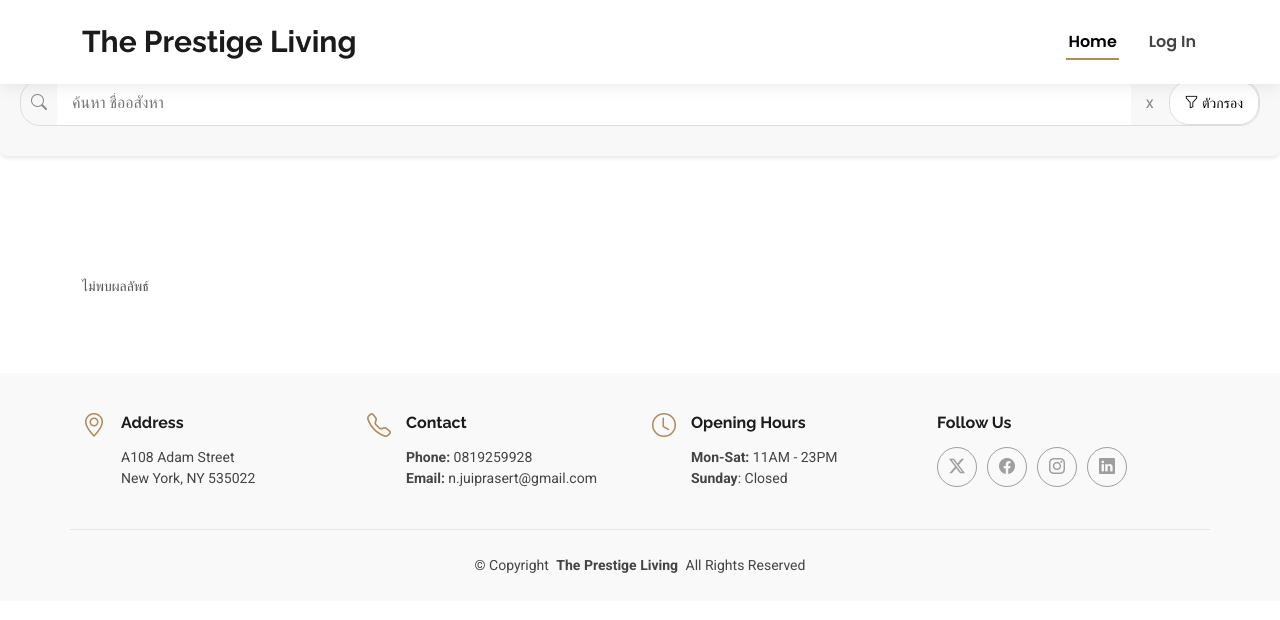
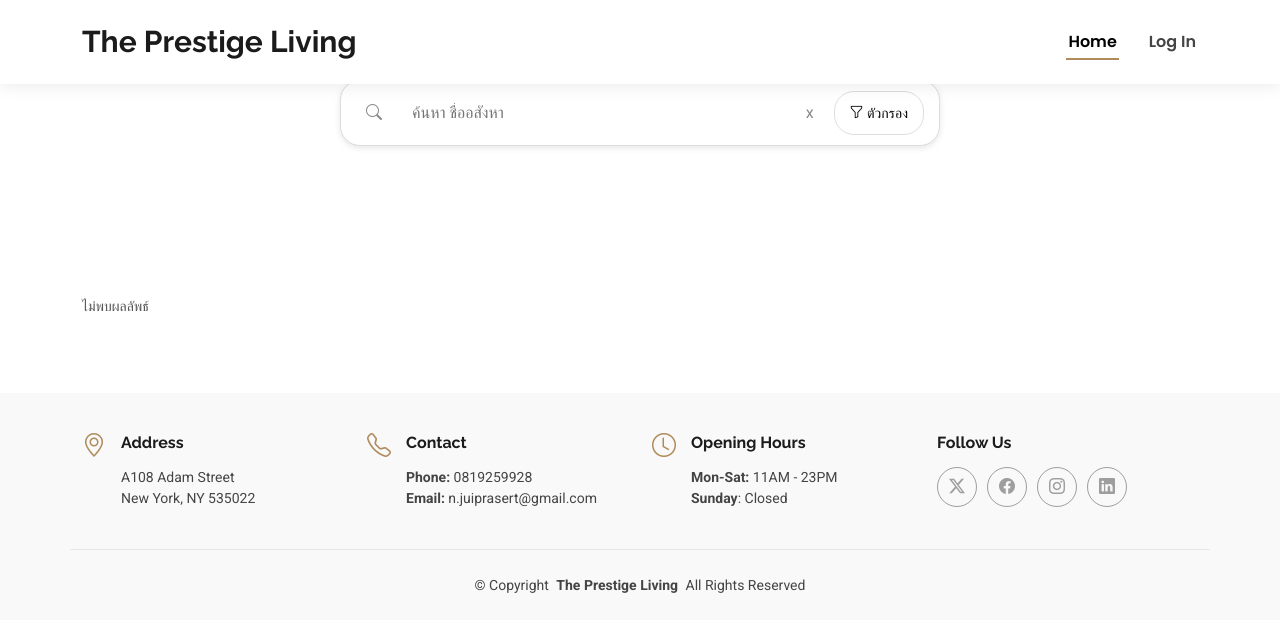
Before and after one commit to junpisaanant/RentHub, a PHP site: page / in a window 1280 px wide. Shown: the top 620 px of the page. Run offline with PHP 8.4, Linux system fonts and the light colour scheme; data that the repository does not hold is empty.

Commit message:
แก้ไขกรอบการค้นหาให้ดูดีขึ้น

```diff
--- a/assets/css/search.css
+++ b/assets/css/search.css
@@ -1,19 +1,21 @@
 .search-bar {
     display: flex;
-    flex-direction: column;
-    padding: 20px;
-    background-color: #f8f8f8; /* หรือสีพื้นหลังที่คุณต้องการ */
-    border-radius: 8px; /* ปรับขนาดความโค้งของมุม */
-    box-shadow: 0 2px 4px rgba(0, 0, 0, 0.1); /* เงา */
-}
+    justify-content: center;  /* จัดให้อยู่กลางในแนวนอน */
+    align-items: center;      /* (ถ้าต้องการจัดกึ่งกลางในแนวตั้งด้วย) */
+    margin: 20px 0;           /* ระยะห่างด้านบน-ล่างตามต้องการ */
+  }
 
-.search-input {
-    display: flex;
-    border: 1px solid #ddd;
-    border-radius: 20px;
-    overflow: hidden;
-    margin-bottom: 10px;
-}
+  .search-input {
+    width: 600px;          /* กำหนดความกว้างตามต้องการ */
+    margin: 0 auto;        /* จัดกึ่งกลางแนวนอน */
+    padding: 10px 15px;     /* เพิ่ม padding เพื่อให้เนื้อหามีพื้นที่ห่างจากกรอบ */
+    border: 2px solid #b08b5b;  /* กำหนดกรอบด้วยสีธีม (เปลี่ยนเป็นสีที่ต้องการ) */
+    border-radius: 8px;    /* ทำให้มุมโค้งมน */
+    box-shadow: 0 2px 6px rgba(0,0,0,0.1);  /* เพิ่มเงาเล็กน้อย */
+    display: flex;         /* ถ้าต้องการจัดวางภายในเป็น flex */
+    gap: 5px;              /* ระยะห่างระหว่างปุ่มและอินพุต */
+    background-color: #fff; /* สีพื้นหลัง */
+  }
 
 .search-input input[type="text"] {
     flex: 1;
--- a/index.php
+++ b/index.php
@@ -15,7 +15,10 @@ include 'header.php';
         <button class="search-icon-button" id="searchButton"><i class="bi bi-search"></i></button>
         <input type="text" placeholder="ค้นหา ชื่ออสังหา" id="searchInput">
         <button class="clear-button">x</button>
-            <button class="filter-button" id="filterButton" data-bs-toggle="modal" data-bs-target="#filterModal"><i class="bi bi-funnel"></i> ตัวกรอง </button>
+        <button class="filter-button" id="filterButton" data-bs-toggle="modal" data-bs-target="#filterModal">
+          <i class="bi bi-funnel"></i> ตัวกรอง
+        </button>
+      </div>
     </div>
         <!-- เก็บไว้ใส่ทีหลัง
         <div class="filter-buttons">
```
Lines whose indentation alone changed are shown as unchanged.
